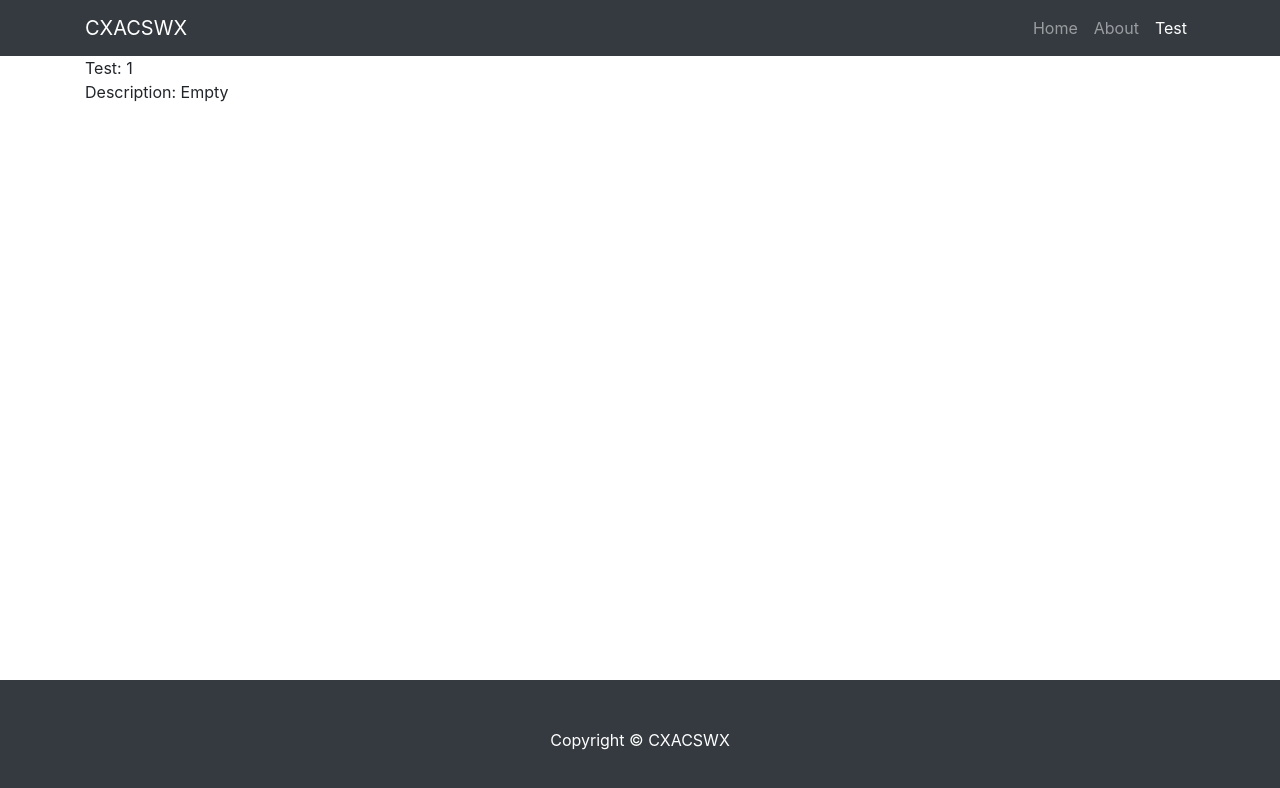
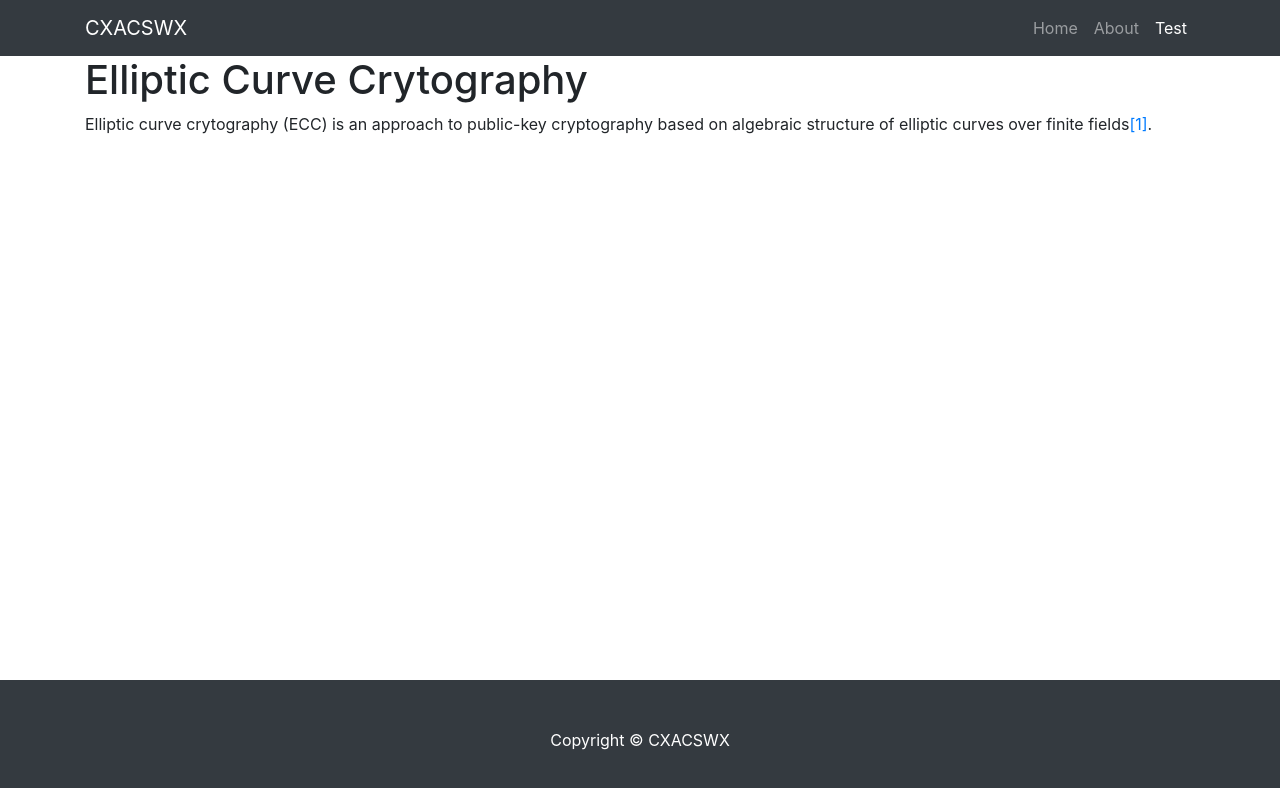
Before and after one commit to sxhedan/cxac, a React (Create React App) app: page /test in a window 1280 px wide. Shown: the top 788 px of the page. Built offline with nearby package versions, Linux system fonts and the light colour scheme; no server answers.

Commit message:
Support md files.

```diff
--- a/package.json
+++ b/package.json
@@ -8,6 +8,7 @@
     "@testing-library/user-event": "^12.1.10",
     "react": "^17.0.1",
     "react-dom": "^17.0.1",
+    "react-markdown": "^5.0.3",
     "react-router-dom": "^5.2.0",
     "react-scripts": "4.0.1",
     "web-vitals": "^0.2.4"
--- /dev/null
+++ b/src/docs/elliptic_curve_cryptography.md
@@ -0,0 +1,3 @@
+# Elliptic Curve Crytography
+
+Elliptic curve crytography (ECC) is an approach to public-key cryptography based on algebraic structure of elliptic curves over finite fields[[1]](https://en.wikipedia.org/wiki/Elliptic-curve_cryptography).
--- a/src/pages/Test/index.js
+++ b/src/pages/Test/index.js
@@ -1,27 +1,20 @@
 import { useEffect, useState } from "react";
+import ReactMarkdown from "react-markdown";
+import eccPath from "../../docs/elliptic_curve_cryptography.md";
 
 function Test() {
   const [state, setState] = useState({
-    count: 0,
     description: "Empty"
   });
 
   useEffect(() => {
-    setState(prevState => ({
-      ...prevState,
-      count: 1
-    }));
-
     const fetchDescription = async () => {
-      /*
-      await fetch("https://azuredragon.noopsbycertik.com/shield/status", {
-        method: "GET"
-      })
-        .then(res => res.json())
-        .then(res => {
+      await fetch(eccPath)
+        .then(res => res.text())
+        .then(text => {
           setState(prevState => ({
             ...prevState,
-            description: JSON.stringify(res)
+            description: text
           }));
         },
         err => {
@@ -30,17 +23,6 @@ function Test() {
             description: "failed"
           }));
         });
-      */
-      const response = await fetch("https://azuredragon.noopsbycertik.com/shield/status", {
-        method: "GET"
-      });
-      if (response.ok && response.status === 200) {
-        const responseJSON = await response.json();
-        setState(prevState => ({
-          ...prevState,
-          description: JSON.stringify(responseJSON)
-        }));
-      }
     };
     fetchDescription();
   }, []);
@@ -48,10 +30,7 @@ function Test() {
   return (
     <div>
       <div class="container">
-        Test: {state.count}
-      </div>
-      <div class="container">
-        Description: {state.description}
+        <ReactMarkdown source={state.description} />
       </div>
     </div>
   );
```
Also changed, not shown: src/docs/cpp_primer_notes.md (added, +1 -0 lines), 1 other file (tests, documents, lock files or other folders).
